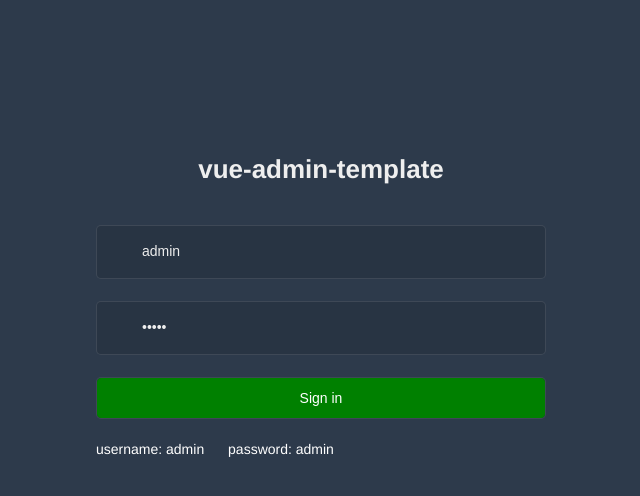
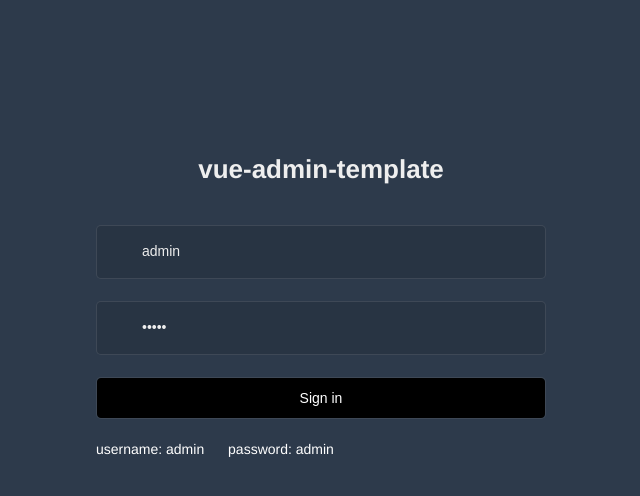
Before and after one commit to SetAlone/vue-admin-template, a Vue app: page /#/login in a window 1280 px wide. Shown: the top 496 px of the page, without its empty margins (319-959 px from the left). Built offline with nearby package versions, Linux system fonts and the light colour scheme.

Commit message:
修改默认主题颜色

```diff
--- a/src/styles/element-variables.scss
+++ b/src/styles/element-variables.scss
@@ -1,5 +1,5 @@
 /* 改变主题色变量 */
-$--color-primary: green;
+$--color-primary: black;
 /*
 $--color-primary: #409EFF !default;
 $--color-primary-light-1: mix($--color-white, $--color-primary, 10%) !default; !* 53a8ff *!
@@ -12,10 +12,10 @@ $--color-primary-light-7: mix($--color-white, $--color-primary, 70%) !default; !
 $--color-primary-light-8: mix($--color-white, $--color-primary, 80%) !default; !* d9ecff *!
 $--color-primary-light-9: mix($--color-white, $--color-primary, 90%) !default; !* ecf5ff *!
 */
-$--color-success: #67c23a !default;
+/*$--color-success: #67c23a !default;
 $--color-warning: #e6a23c !default;
 $--color-danger: #f56c6c !default;
-$--color-info: #909399 !default;
+$--color-info: #909399 !default;*/
 
 /* 改变 icon 字体路径变量，必需 */
 $--font-path: '~element-ui/lib/theme-chalk/fonts';
```
